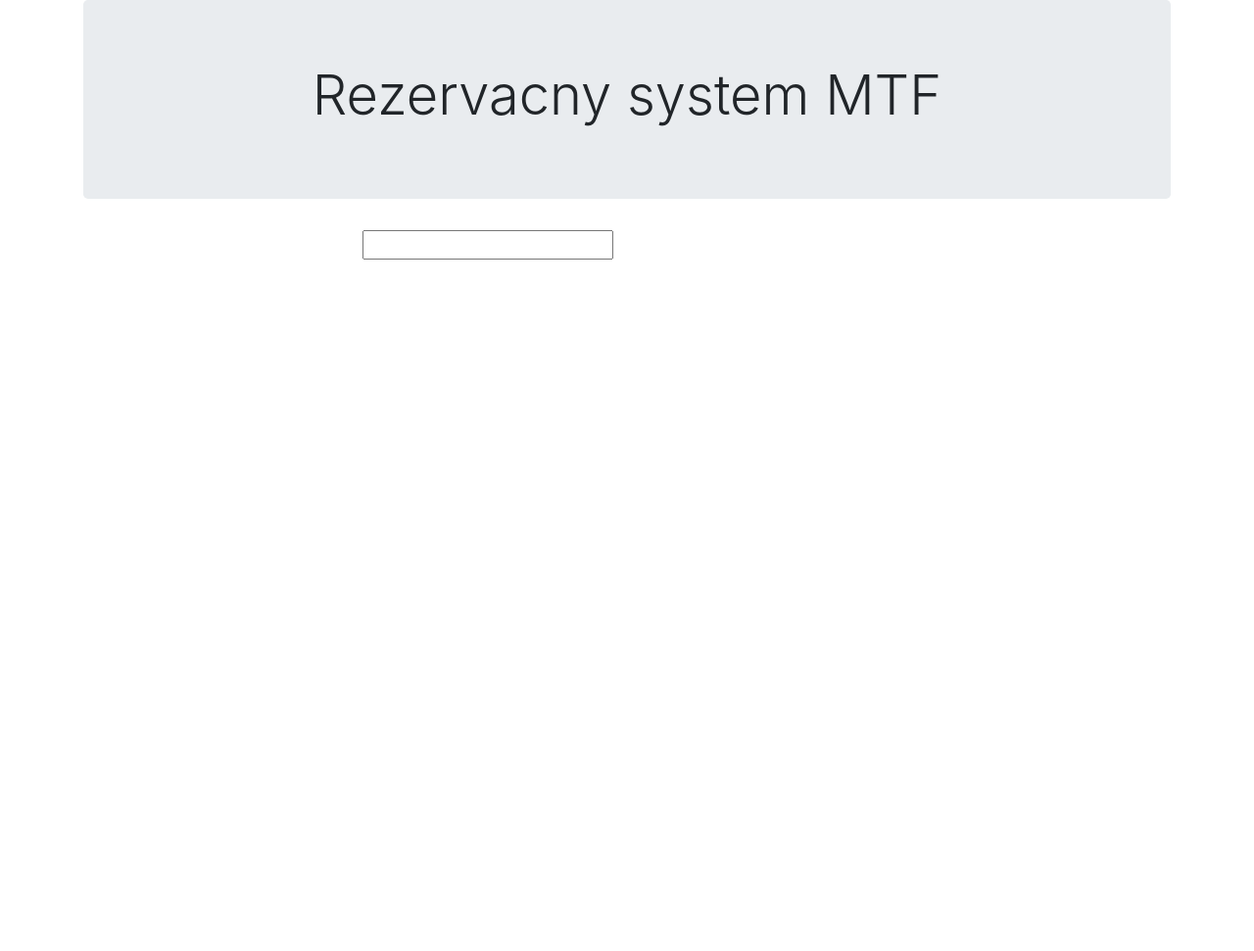
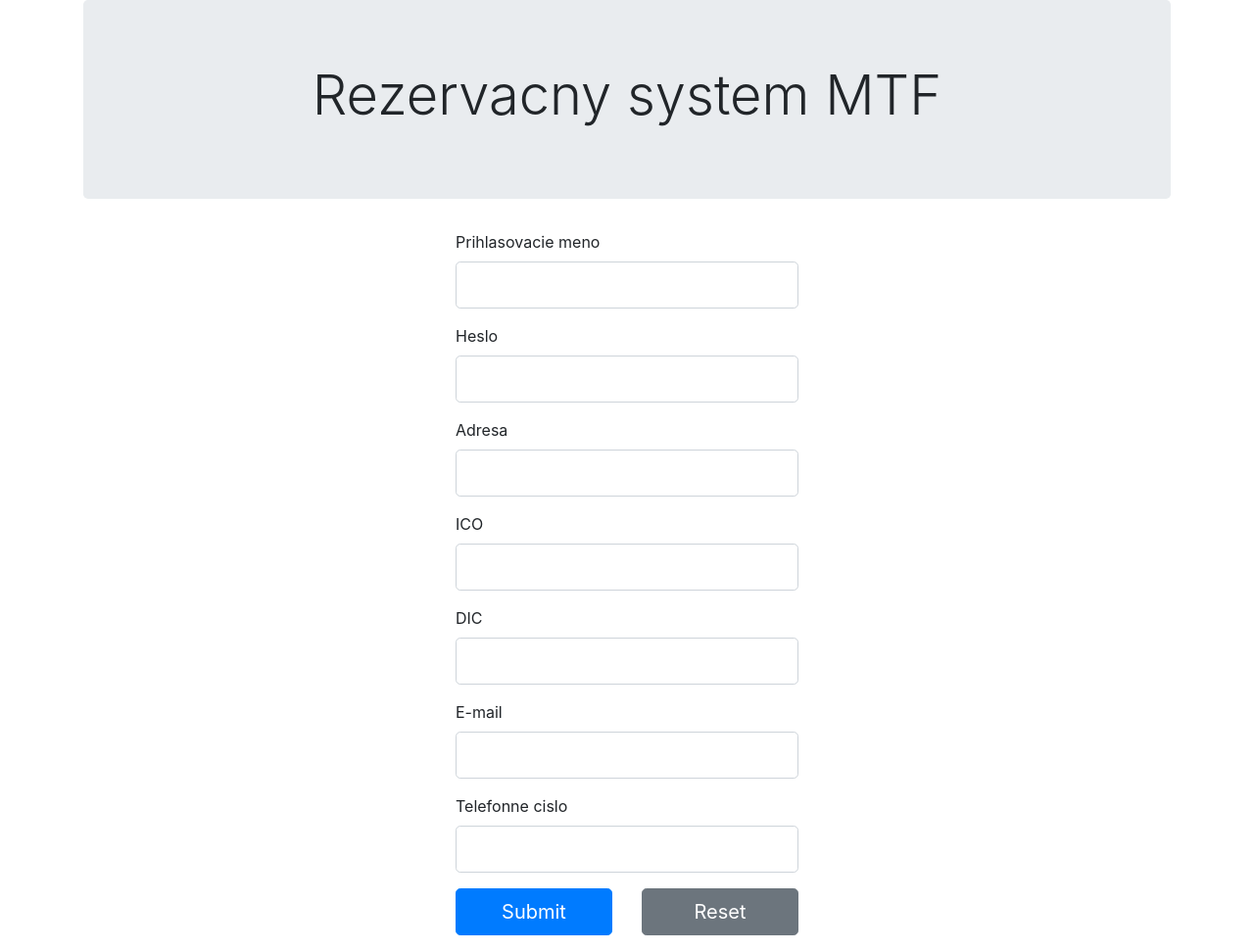
Before and after one commit to samod1/RezervacnySystem, a PHP site: page /register.php in a window 1280 px wide. Shown: the whole page at 98% size. Before the commit the page ends 265 px from the top, so only its background shows below. Run offline with PHP 8.4, Linux system fonts and the light colour scheme.

Commit message:
registracny formular registracna routina

```diff
--- a/register.php
+++ b/register.php
@@ -3,11 +3,49 @@
 ?>
 
 <div class="row">
-    <div class="col-3"></div>
-    <div class="col-3">
+    <div class="col-4"></div>
+    <div class="col-4">
             <form class="form-group" method="POST" action="routines/register/registerRout.php">
-                <input type="text" name="username" required>
+                <div class="form-group">
+                    <label>Prihlasovacie meno</label>
+                    <input class="form-control form-control-lg" type="text" name="username" required>
+                </div>
+                <div class="form-group">
+                <label>Heslo</label>
+                <input class="form-control form-control-lg" type="password" name="password" required>
+                </div>
+                <div class="form-group">
+                    <label>Adresa</label>
+                    <input class="form-control form-control-lg" type="text" name="address" required>
+                </div>
+                <div class="form-group">
+                    <label>ICO</label>
+                    <input class="form-control form-control-lg" type="text" name="ICO">
+                </div>
+                <div class="form-group">
+                    <label>DIC</label>
+                    <input class="form-control form-control-lg" type="text" name="DIC">
+                </div>
+                <div class="form-group">
+                    <label>E-mail</label>
+                    <input class="form-control form-control-lg" type="email" name="email" required>
+                </div>
+                <div class="form-group">
+                    <label>Telefonne cislo</label>
+                    <input class="form-control form-control-lg" type="text" name="telefonne_cislo" required>
+                </div>
+                <div class="form-group">
+                    <div class="row">
+                        <div class="col-6">
+                            <input type="submit" class="btn btn-lg btn-block btn-primary" name="submit">
+                        </div>
+                        <div class="col-6">
+                            <input class="btn btn-lg btn-block btn-secondary" type="reset">
+                        </div>
+
+                    </div>
+                </div>
             </form>
     </div>
-    <div class="col-3"></div>
+    <div class="col-4"></div>
 </div>
```
Also changed, not shown: routines/register/registerRout.php (+31 -1 lines).
